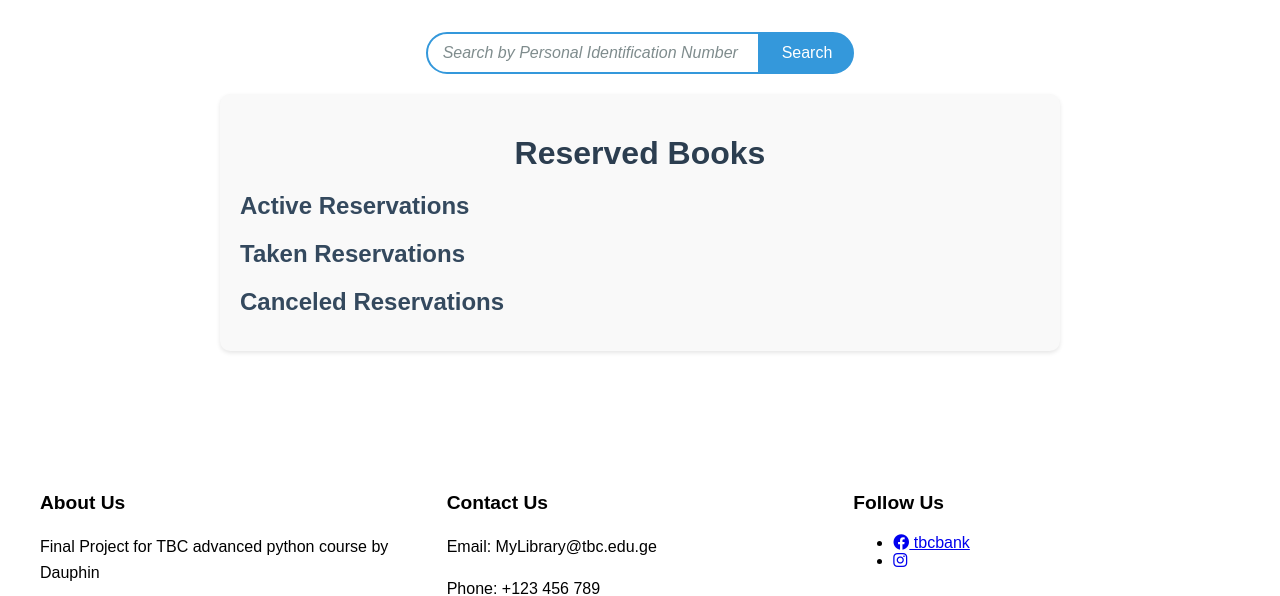
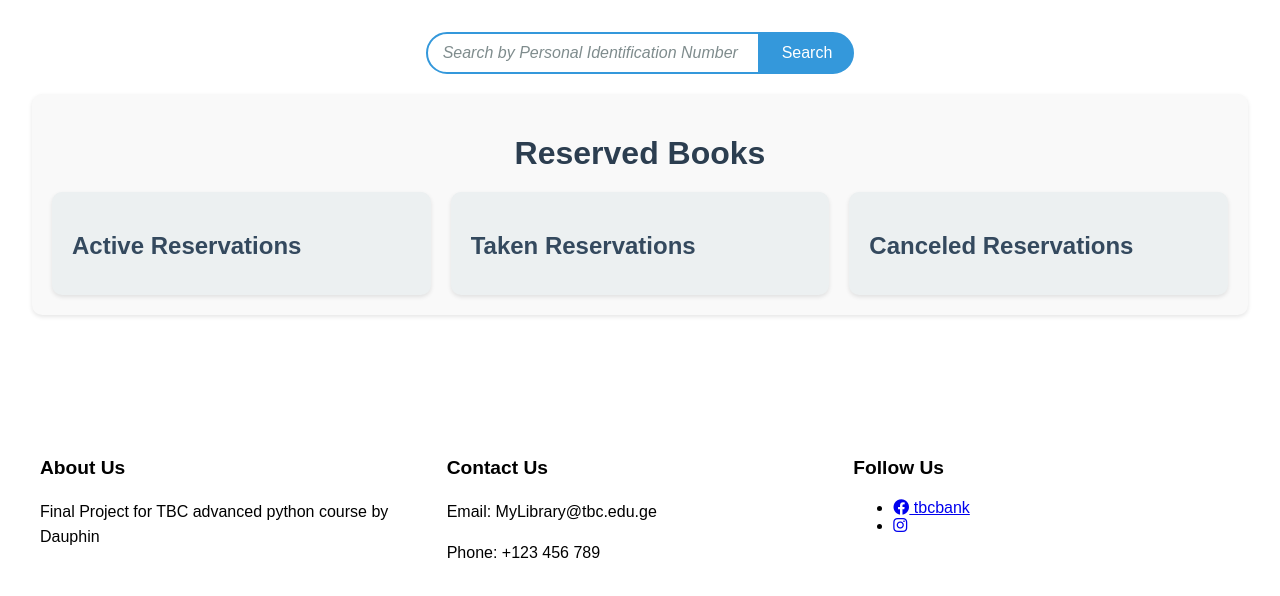
Before and after one commit to Dauphin25/TBC-final-project, a Django app: template users/templates/users/reserved_books_list.html in a window 1280 px wide. Shown: the part 49-645 px from the top of the page. Run offline with Django 5.2, Linux system fonts and the light colour scheme; the template is opened without the code that fills it, so the values that code supplies are empty.

Commit message:
making 3-column display

```diff
--- a/users/templates/users/reserved_books_list.html
+++ b/users/templates/users/reserved_books_list.html
@@ -9,10 +9,13 @@
     <div class="reserved-books-container">
         <h1>Reserved Books</h1>
 
+        <div class="reservation-columns">
+            <!-- Active Reservations Column -->
+            <div class="reservation-column">
                 <h2>Active Reservations</h2>
-        <ul class="reservation-list">
+                <div class="reservation-list-container">
                     {% for reserved_book in active_reserved_books %}
-                <li class="reservation-item">
+                        <div class="reservation-item">
                             <strong>Book:</strong> {{ reserved_book.book.title }}<br>
                             <strong>User:</strong> {{ reserved_book.user }}<br>
                             <strong>Reserved Date:</strong> {{ reserved_book.reserved_date }}<br>
@@ -26,37 +29,44 @@
                                 {{ form.as_p }}
                                 <button type="submit" class="update-button">Update</button>
                             </form>
-                </li>
+                        </div>
                     {% endfor %}
-        </ul>
+                </div>
+            </div>
 
+            <!-- Taken Reservations Column -->
+            <div class="reservation-column">
                 <h2>Taken Reservations</h2>
-        <ul class="reservation-list">
+                <div class="reservation-list-container">
                     {% for reserved_book in taken_reserved_books %}
-                <li class="reservation-item">
+                        <div class="reservation-item">
                             <strong>Book:</strong> {{ reserved_book.book.title }}<br>
                             <strong>User:</strong> {{ reserved_book.user }}<br>
                             <strong>Reserved Date:</strong> {{ reserved_book.reserved_date }}<br>
                             <strong>Due Date:</strong> {{ reserved_book.due_date }}<br>
                             <strong>Is Taken:</strong> {{ reserved_book.is_taken }}
-                </li>
+                        </div>
                     {% endfor %}
-        </ul>
+                </div>
+            </div>
 
+            <!-- Canceled Reservations Column -->
+            <div class="reservation-column">
                 <h2>Canceled Reservations</h2>
-        <ul class="reservation-list">
+                <div class="reservation-list-container">
                     {% for reserved_book in canceled_reserved_books %}
-                <li class="reservation-item">
+                        <div class="reservation-item">
                             <strong>Book:</strong> {{ reserved_book.book.title }}<br>
                             <strong>User:</strong> {{ reserved_book.user }}<br>
                             <strong>Reserved Date:</strong> {{ reserved_book.reserved_date }}<br>
                             <strong>Due Date:</strong> {{ reserved_book.due_date }}<br>
                             <strong>Is Taken:</strong> {{ reserved_book.is_taken }}
-                </li>
+                        </div>
                     {% endfor %}
-        </ul>
                 </div>
-
+            </div>
+        </div>
+    </div>
 
     <style>
         /* Stylish Search Bar */
@@ -108,71 +118,86 @@
 
         /* Main Reserved Books Container */
         .reserved-books-container {
-            max-width: 800px; /* Limit the width of the reserved books container */
-            margin: 0 auto; /* Center the reserved books container */
-            padding: 20px; /* Add padding around the container */
-            background-color: #f9f9f9; /* Light background color for contrast */
-            border-radius: 10px; /* Round the corners of the container */
-            box-shadow: 0 2px 4px rgba(0, 0, 0, 0.1); /* Add a subtle shadow */
+            max-width: 1200px;
+            margin: 0 auto;
+            padding: 20px;
+            background-color: #f9f9f9;
+            border-radius: 10px;
+            box-shadow: 0 2px 4px rgba(0, 0, 0, 0.1);
         }
 
         /* Page Title */
         .reserved-books-container h1 {
-            color: #2c3e50; /* Darker color for the title */
-            font-family: 'Arial', sans-serif; /* Set font family for the title */
-            margin-bottom: 20px; /* Add space below the title */
-            text-align: center; /* Center align the title */
+            color: #2c3e50;
+            font-family: 'Arial', sans-serif;
+            margin-bottom: 20px;
+            text-align: center;
+        }
+
+        /* Reservation Columns */
+        .reservation-columns {
+            display: flex;
+            justify-content: space-between;
+            gap: 20px;
+        }
+
+        /* Reservation Column */
+        .reservation-column {
+            flex: 1;
+            background-color: #ecf0f1;
+            padding: 20px;
+            border-radius: 10px;
+            box-shadow: 0 2px 4px rgba(0, 0, 0, 0.1);
         }
 
         /* Section Titles */
-        .reserved-books-container h2 {
-            color: #34495e; /* Slightly lighter color for section titles */
-            font-family: 'Arial', sans-serif; /* Set font family for section titles */
-            margin-bottom: 15px; /* Add space below section titles */
+        .reservation-column h2 {
+            color: #34495e;
+            font-family: 'Arial', sans-serif;
+            margin-bottom: 15px;
         }
 
-        /* Reservation List Styling */
-        .reservation-list {
-            list-style-type: none; /* Remove default list styling */
-            padding: 0; /* Remove default padding */
-            margin: 0; /* Remove default margin */
+        /* Reservation List Container */
+        .reservation-list-container {
+            display: flex;
+            flex-direction: column;
+            gap: 15px;
         }
 
         /* Reservation Item Styling */
         .reservation-item {
-            background-color: #ecf0f1; /* Light background color for list items */
-            color: #2c3e50; /* Dark text color */
-            padding: 15px; /* Add padding inside list items */
-            margin-bottom: 15px; /* Add space between list items */
-            border-radius: 5px; /* Round the corners of list items */
-            font-family: 'Arial', sans-serif; /* Set font family for list items */
-            box-shadow: 0 1px 3px rgba(0, 0, 0, 0.1); /* Add a subtle shadow */
-            transition: background-color 0.3s ease; /* Smooth transition for background color change */
-            position: relative; /* Set position to relative for button positioning */
+            background-color: #fff;
+            color: #2c3e50;
+            padding: 15px;
+            border-radius: 5px;
+            font-family: 'Arial', sans-serif;
+            box-shadow: 0 1px 3px rgba(0, 0, 0, 0.1);
+            transition: background-color 0.3s ease;
+            position: relative;
         }
 
         /* Form Styling */
         .update-form {
-            position: absolute; /* Position the form relative to the parent item */
-            top: 50%; /* Position the form vertically at the center */
-            right: 20px; /* Position the form at the right side */
-            transform: translateY(-50%); /* Adjust the form position vertically */
+            position: absolute;
+            top: 50%;
+            right: 20px;
+            transform: translateY(-50%);
         }
 
         /* Button Styling */
         .update-button {
-            background-color: #3498db; /* Button background color */
-            color: #fff; /* Button text color */
-            border: none; /* Remove button border */
-            padding: 8px 16px; /* Add padding to the button */
-            border-radius: 5px; /* Round the corners of the button */
-            cursor: pointer; /* Change cursor to pointer on hover */
-            transition: background-color 0.3s ease; /* Smooth transition for background color change */
+            background-color: #3498db;
+            color: #fff;
+            border: none;
+            padding: 8px 16px;
+            border-radius: 5px;
+            cursor: pointer;
+            transition: background-color 0.3s ease;
         }
 
         /* Button Hover Effect */
         .update-button:hover {
-            background-color: #2980b9; /* Change button background color on hover */
+            background-color: #2980b9;
         }
     </style>
 {% endblock %}
```
Lines whose indentation alone changed are shown as unchanged.
